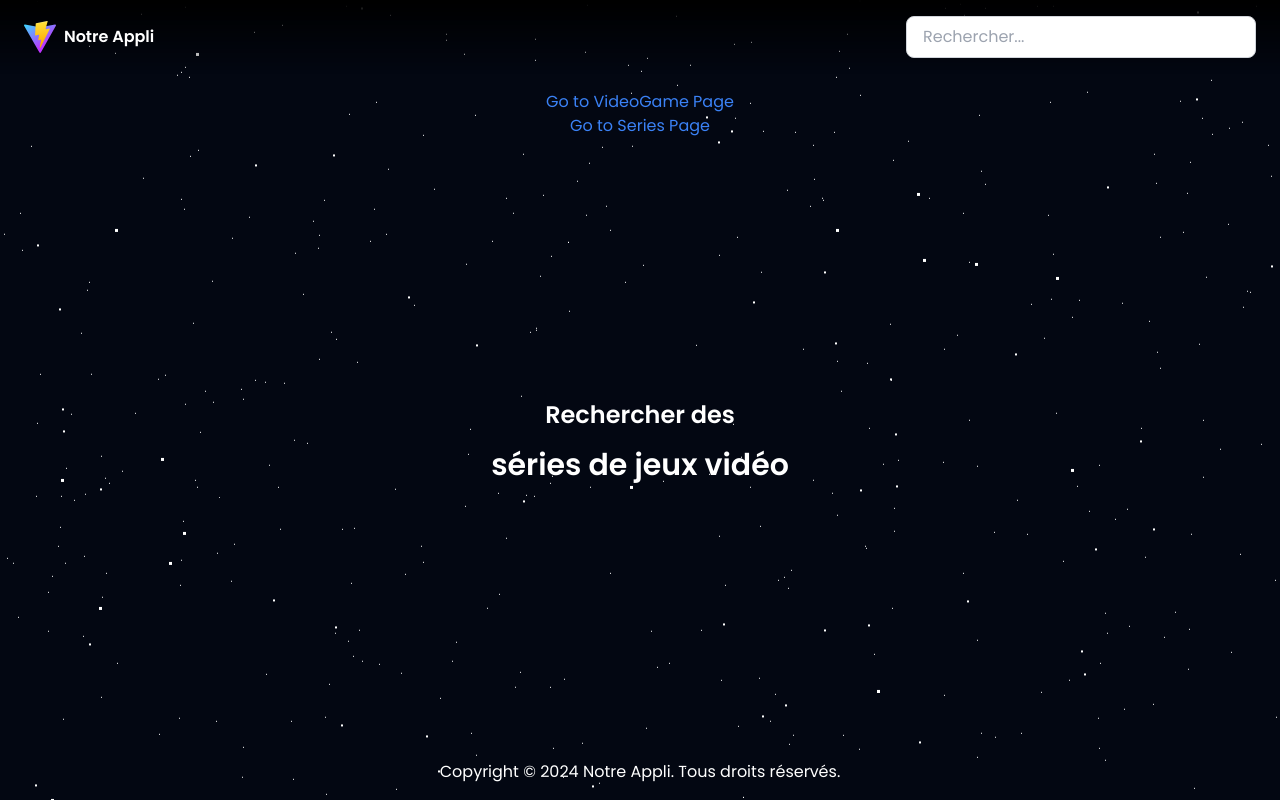
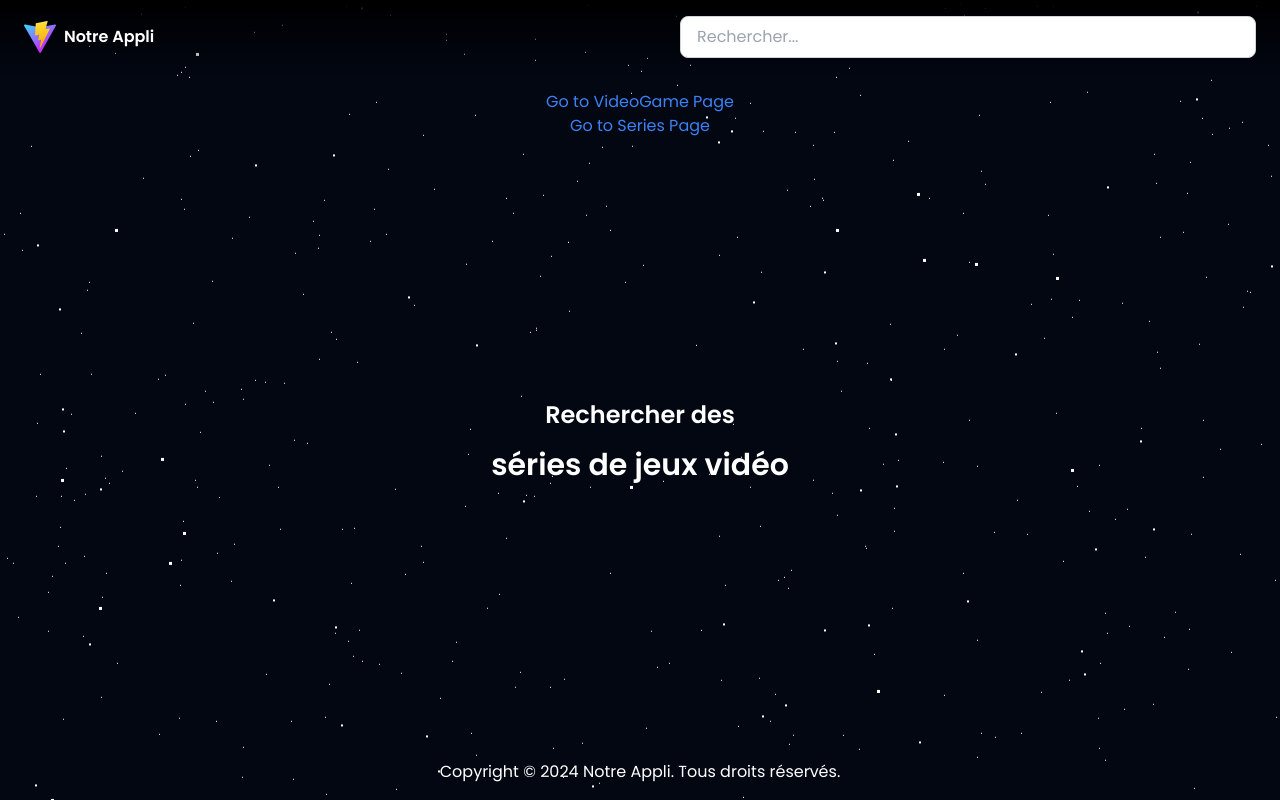
Before and after one commit to ChrisDev18/semantic-web-project, a React (Vite) app: page / in a window 1280 px wide. Built offline with nearby package versions, Linux system fonts and the light colour scheme.

Commit message:
Fixed the navbar issue, many games can be selected

```diff
--- a/src/components/Navbar.jsx
+++ b/src/components/Navbar.jsx
@@ -1,7 +1,7 @@
 import { useState, useEffect } from "react";
 import logo from "/app_logo.svg";
 import { APP_NAME } from "../lib/constants.js";
-import {Link} from "react-router-dom";
+import { Link } from "react-router-dom";
 
 export default function Navbar() {
     const [searchQuery, setSearchQuery] = useState("");
@@ -81,24 +81,36 @@ export default function Navbar() {
     };
 
     return (
-        <nav className="flex justify-between px-6 py-4 z-10 bg-gradient-to-b from-black">
+        <nav className="relative flex justify-between px-6 py-4 bg-gradient-to-b from-black w-full z-50">
+            {/* Logo Section */}
             <Link to={"/"} className="flex items-center gap-2">
                 <img src={logo} alt={APP_NAME + " logo"} />
                 <p className="font-semibold">{APP_NAME}</p>
             </Link>
-            <div className="relative">
+
+            {/* Search Input Section */}
+            <div className="relative w-full max-w-xl">
                 <input
                     type="text"
                     placeholder="Rechercher..."
-                    className="px-4 py-2 text-gray-800 border border-gray-300 rounded-lg focus:outline-none focus:ring-2 focus:ring-blue-500"
+                    className="px-4 py-2 text-gray-800 border border-gray-300 rounded-lg focus:outline-none focus:ring-2 focus:ring-blue-500 w-full"
                     value={searchQuery}
                     onChange={handleInputChange}
                 />
                 {isLoading && (
                     <div className="absolute top-2 right-2 text-gray-500">Loading...</div>
                 )}
+
+                {/* Suggestions List */}
                 {suggestions.length > 0 ? (
-                    <ul className="absolute left-0 mt-2 w-full bg-white border border-gray-300 rounded-lg shadow-lg max-h-40 overflow-y-auto">
+                    <ul
+                        className="absolute left-0 mt-2 w-full bg-white border border-gray-300 rounded-lg shadow-lg z-50"
+                        style={{
+                            maxHeight: "160px", // Limit the height of dropdown
+                            overflowY: "auto", // Vertical scroll
+                            overflowX: "hidden", // Prevent horizontal scroll
+                        }}
+                    >
                         {suggestions.map((suggestion) => (
                             <li
                                 key={suggestion.uri}
@@ -110,9 +122,9 @@ export default function Navbar() {
                         ))}
                     </ul>
                 ) : (
-                    !isLoading &&
-                    searchQuery && (
-                        <div className="absolute left-0 mt-2 w-full bg-white border border-gray-300 rounded-lg shadow-lg px-4 py-2 text-gray-500">
+                    !isLoading && searchQuery && (
+                        <div
+                            className="absolute left-0 mt-2 w-full bg-white border border-gray-300 rounded-lg shadow-lg px-4 py-2 text-gray-500">
                             No results found
                         </div>
                     )
```
Also changed, not shown: 1 other file (tests, documents, lock files or other folders).
